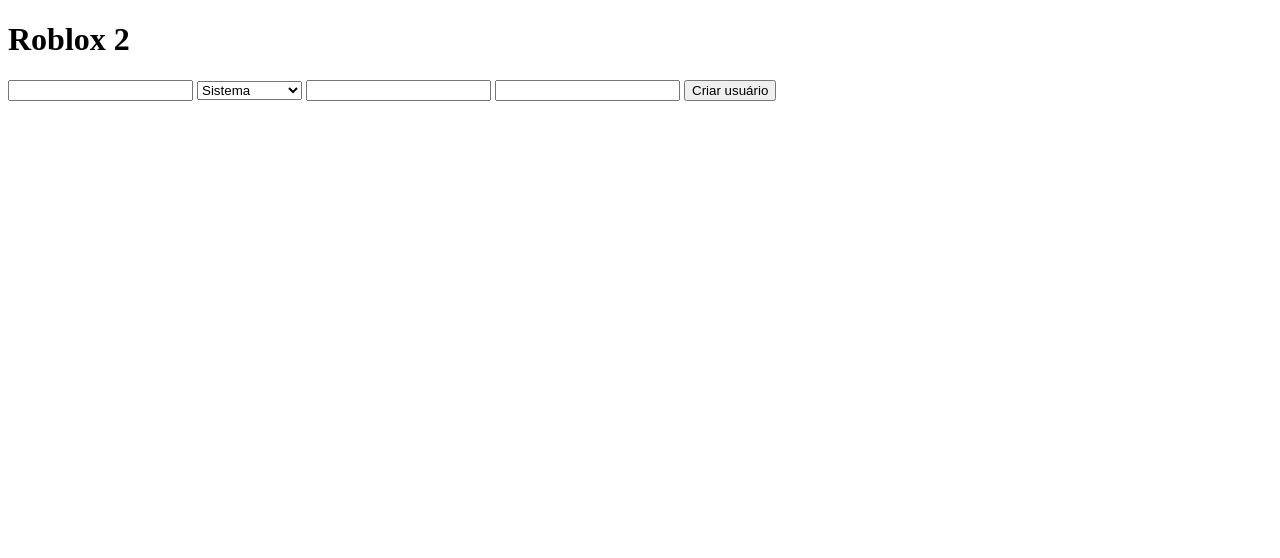
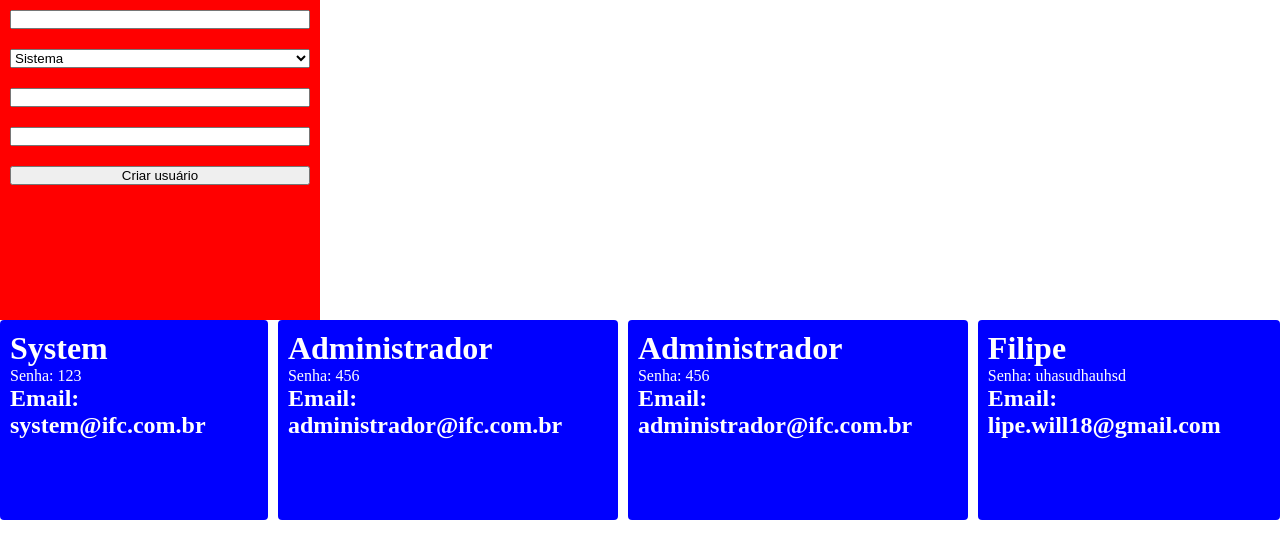
Before and after one commit to FilipeWilliam/desenvolvimento, a website built with Vite: page index.html in a window 1280 px wide. Built offline with nearby package versions, Linux system fonts and the light colour scheme; data requests are answered from the project's data file.

Commit message:
Segunda aula

```diff
--- a/db.json
+++ b/db.json
@@ -20,6 +20,13 @@
       "email": "administrador@ifc.com.br",
       "senha": "456",
       "id": "KXjnWRySRu8"
+    },
+    {
+      "nome": "Filipe",
+      "tipo": "1",
+      "email": "lipe.will18@gmail.com",
+      "senha": "uhasudhauhsd",
+      "id": "8tD6GDyOXZU"
     }
   ],
   "$schema": "./node_modules/json-server/schema.json"
--- a/index.html
+++ b/index.html
@@ -4,10 +4,10 @@
     <meta charset="UTF-8">
     <meta name="viewport" content="width=device-width, initial-scale=1.0">
     <title>Roblox 2</title>
+    <link rel="stylesheet" href="style.css">
 </head>
 <body>
-    <h1>Roblox 2</h1>
-
+    <div class="formulario">
         <input type="text" name="nome">
 
         <select name="tipo">
@@ -20,6 +20,10 @@
         <input type="text" name="senha">
 
         <button>Criar usuário</button>
+    </div>
+
+    <div class="resultado">
+    </div>
 
     <script type="module" src="index.js"></script>
 </body>
--- a/index.js
+++ b/index.js
@@ -1,14 +1,17 @@
 // Encontrar o botão na página
 const button = document.querySelector('button');
 const inputNome = document.querySelector('[name="nome"]');
+const inputTipo = document.querySelector('[name="tipo"]');
+const inputEmail = document.querySelector('[name="email"]');
+const inputSenha = document.querySelector('[name="senha"]');
 
 // Adicionar escuta do evento de 'click'
 button.addEventListener('click', function () {
 	const novoUsuario = {
 		nome: inputNome.value,
-		tipo: 2,
-		email: "administrador@ifc.com.br",
-		senha: "456"
+		tipo: inputTipo.value,
+		email: inputEmail.value,
+		senha: inputSenha.value
 	}
 
 	criarUsuario(novoUsuario)
@@ -18,5 +21,35 @@ function criarUsuario(dadoUsuario) {
 	fetch("http://localhost:3000/users", {
 		method: "POST",
 		body: JSON.stringify(dadoUsuario)
+	}).then(function (resposta) {
+		resposta.json().then(function (data) {
+			console.log(data)
+		})
 	});
 }
+
+function lerUsuarios() {
+	fetch("http://localhost:3000/users", {
+		method: "GET",
+	}).then(function (resposta) {
+		resposta.json().then(function (data) {
+			for (const usuario of data) {
+				criarHTML(usuario)
+			}
+		})
+	});
+}
+
+function criarHTML(usuario) {
+	const divResultado = document.querySelector('.resultado');
+	const divCriada = document.createElement('div');
+	divCriada.classList.add('bloco')
+	divCriada.innerHTML = `
+		<h1>${usuario.nome}</h1>
+        <span>Senha: ${usuario.senha}</span>
+        <h2>Email: ${usuario.email}</span>
+	`
+	divResultado.append(divCriada)
+}
+
+lerUsuarios()
--- a/package.json
+++ b/package.json
@@ -5,7 +5,7 @@
   "main": "index.js",
   "scripts": {
     "test": "echo \"Error: no test specified\" && exit 1",
-    "filipe": "vite"
+    "dev": "vite"
   },
   "dependencies": {
     "json-server": "^1.0.0-beta.15",
--- /dev/null
+++ b/style.css
@@ -0,0 +1,28 @@
+* {
+    margin: 0;
+    padding: 0;
+}
+
+.formulario {
+    display: flex;
+    flex-direction: column;
+    gap: 20px;
+    height: 300px;
+    width: 300px;
+    background-color: red;
+    padding: 10px;
+}
+
+.resultado {
+    display: flex;
+    height: 200px;
+    width: 100%;
+    gap: 10px;
+}
+
+.bloco {
+    background-color: blue;
+    border-radius: 4px;
+    padding: 10px;
+    color: white;
+}
```
Lines whose indentation alone changed are shown as unchanged.
